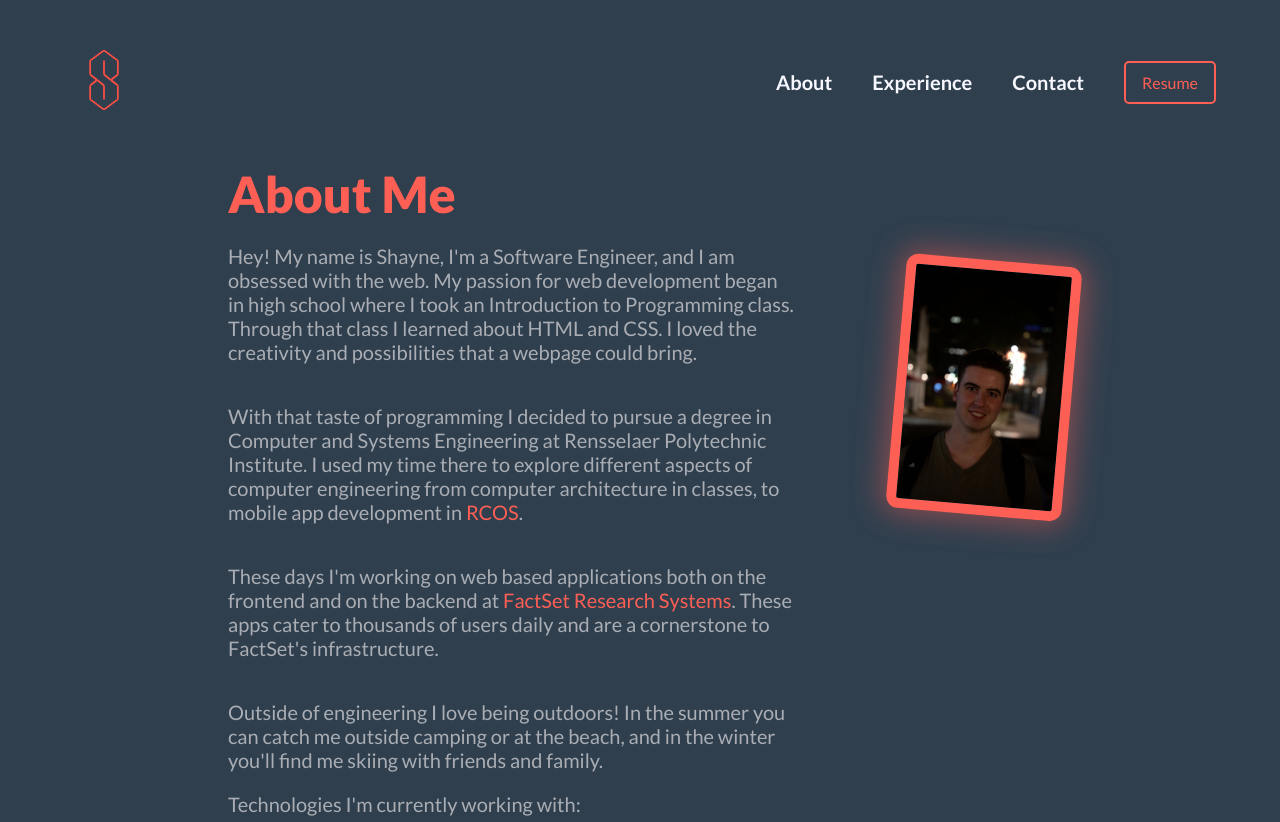
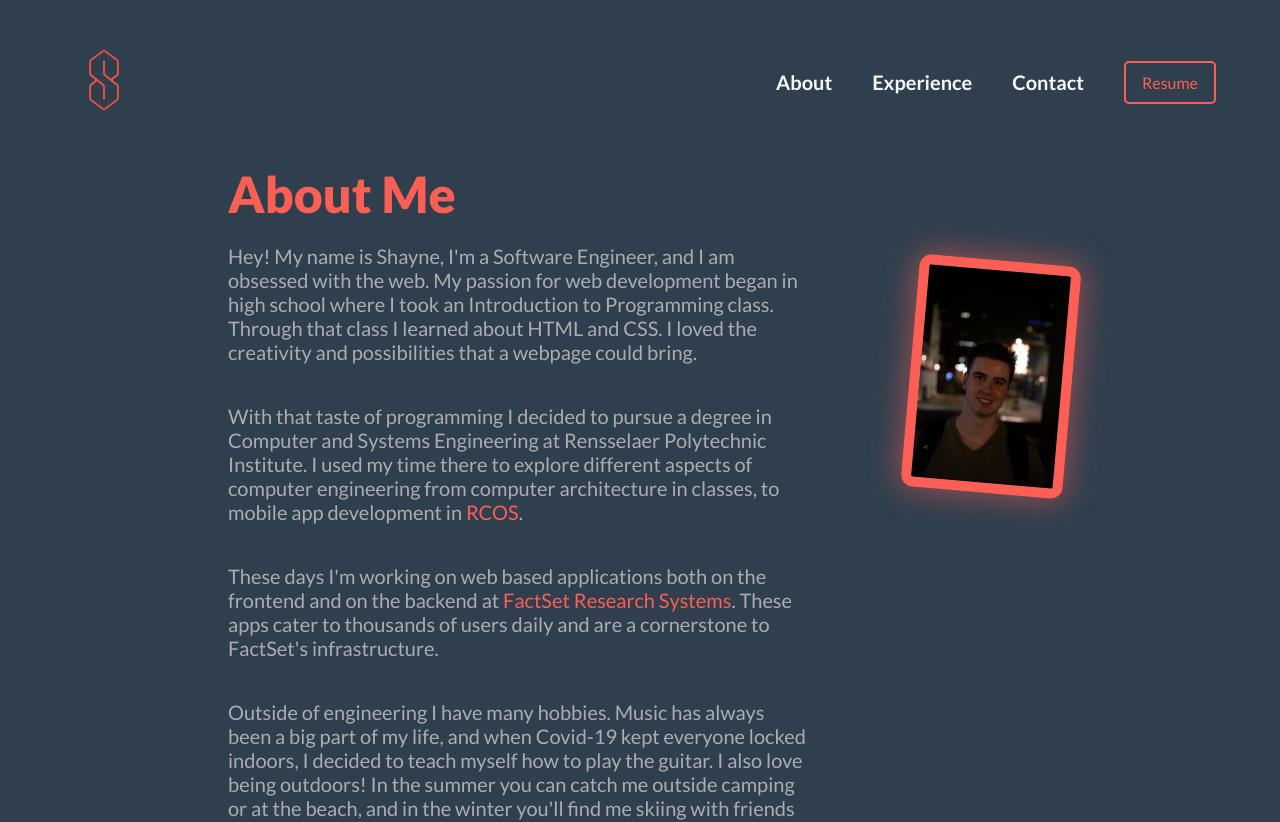
Before and after one commit to prests/portfolio, a Vue app: page /about in a window 1280 px wide. Shown: the top 822 px of the page. Built offline with nearby package versions, Linux system fonts and the light colour scheme.

Commit message:
feat(about): music content

```diff
--- a/src/views/about/About.vue
+++ b/src/views/about/About.vue
@@ -14,7 +14,7 @@
         <p>These days I&#39;m working on web based applications both on the frontend and on the backend at <a :class="$style.link" href="https://www.factset.com/" target="_blank">FactSet Research Systems</a>&#46; These apps cater to thousands of users daily and are a cornerstone to FactSet&#39;s infrastructure&#46;</p>
 
         <!-- eslint-disable-next-line vue/max-len -->
-        <p>Outside of engineering I love being outdoors&#33; In the summer you can catch me outside camping or at the beach&#44; and in the winter you&#39;ll find me skiing with friends and family&#46;</p>
+        <p>Outside of engineering I have many hobbies&#46; Music has always been a big part of my life&#44; and when Covid-19 kept everyone locked indoors&#44; I decided to teach myself how to play the guitar&#46; I also love being outdoors&#33; In the summer you can catch me outside camping or at the beach&#44; and in the winter you&#39;ll find me skiing with friends and family&#46;</p>
 
         <span>Technologies I&#39;m currently working with&#58;</span>
         <div :class="$style.technologies">
```
